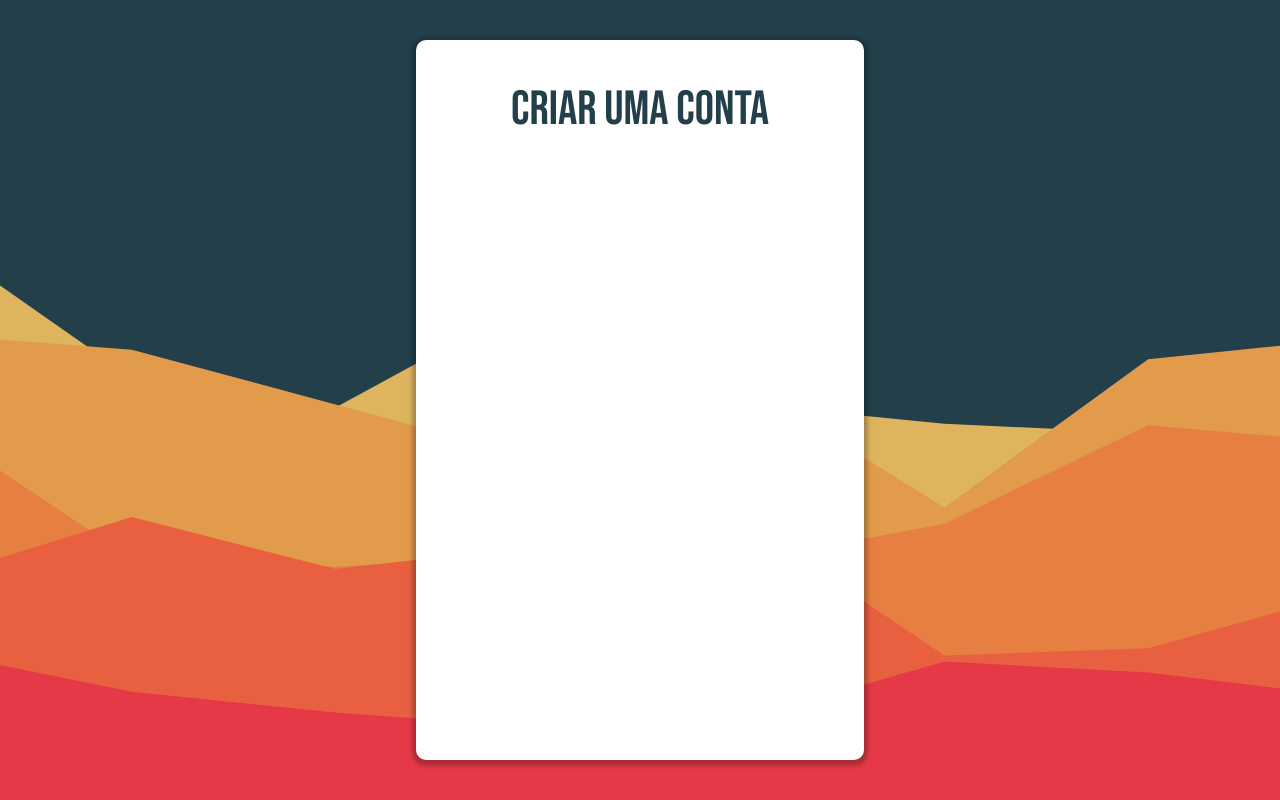
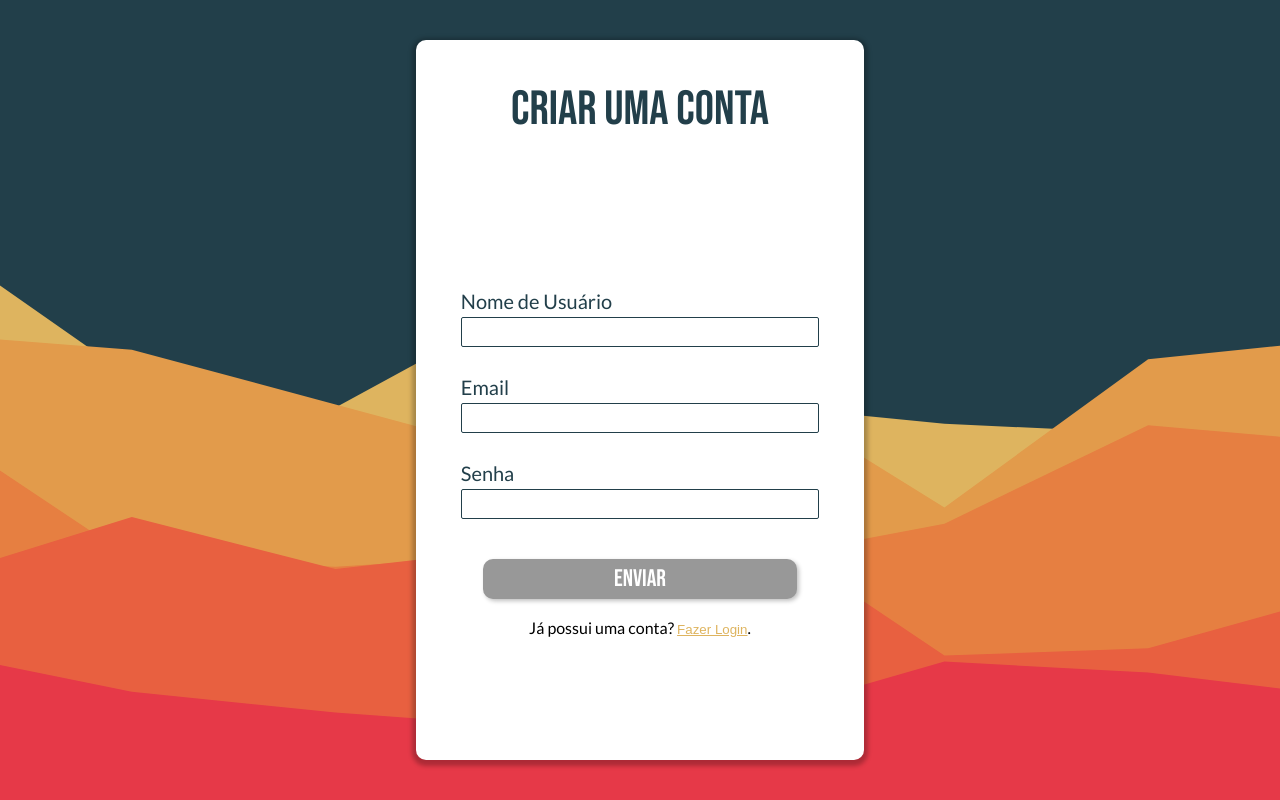
Before and after one commit to trabalho-pw/online-casino, a Vue app: page / in a window 1280 px wide. Built offline with nearby package versions, Linux system fonts and the light colour scheme.

Commit message:
criado os componentes GenericButton e FormInput

```diff
--- /dev/null
+++ b/src/components/FormInput.vue
@@ -0,0 +1,71 @@
+<script>
+export default {
+  name: 'FormInput',
+  props: {
+    label: {
+      type: String,
+      default: '',
+    },
+    placeholder: {
+      type: String,
+      default: '',
+    },
+    type: {
+      type: String,
+      required: true,
+    },
+    id: {
+      type: String,
+      required: true,
+    },
+  },
+  emits: ['input'],
+}
+</script>
+
+<template>
+  <div class="form-input">
+    <label :for="id"> {{ label }}</label>
+    <input
+      :type="type"
+      :placeholder="placeholder"
+      :id="id"
+      :name="id"
+      @input="$emit('input', $event.target.value)"
+    />
+    <p class="error-msg"></p>
+  </div>
+</template>
+
+<style scoped>
+.form-input {
+  display: flex;
+  flex-direction: column;
+  width: 80%;
+  font-family: 'Lato', sans-serif;
+  color: #223f4a;
+}
+
+.form-input label {
+  font-size: 1.25em;
+  font-weight: 500;
+}
+
+.form-input input {
+  width: 100%;
+  height: 2.25em;
+  border-radius: 2px;
+  border: solid 1px #223f4a;
+  padding-inline: 8px;
+}
+
+.form-input .error-msg {
+  color: #e63948;
+  width: 100%;
+  display: flex;
+  justify-content: center;
+  align-items: center;
+  text-align: center;
+  height: 1.5em;
+}
+</style>
--- /dev/null
+++ b/src/components/GenericButton.vue
@@ -0,0 +1,68 @@
+<script>
+export default {
+    name: "GenericButton",
+  props: {
+    text: {
+      type: String,
+      default: 'Enviar',
+    },
+    isValid: {
+      type: Boolean,
+      default: true,
+    },
+    type: {
+      type: String,
+      default: 'submit',
+    },
+  },
+}
+</script>
+
+<template>
+  <div class="generic-button">
+    <button :disabled="!isValid" :type="type">
+      {{ text }}
+    </button>
+  </div>
+</template>
+
+<style scoped>
+.generic-button {
+  height: 2.5em;
+  min-width: 70%;
+  display: flex;
+  justify-content: center;
+  align-items: center;
+}
+
+.generic-button button {
+  height: 100%;
+  width: 100%;
+  color: white;
+  background-color: #e63948;
+  font-size: 1.5rem;
+  font-weight: 500;
+  font-family: "Bebas Neue", sans-serif;
+  border: none;
+  border-radius: 10px;
+  transition: 0.2s ease;
+  box-shadow: 2px 2px 4px rgba(0, 0, 0, 0.25);
+  cursor: pointer;
+}
+
+.generic-button button:hover {
+  scale: 1.03;
+  cursor: pointer;
+}
+
+.generic-button button:active {
+  scale: 1;
+}
+
+.generic-button button:disabled {
+  background: #989898;
+  transition: none;
+  scale: 1;
+  cursor: default;
+}
+</style>
--- a/src/views/RegisterView.vue
+++ b/src/views/RegisterView.vue
@@ -1,17 +1,61 @@
 <script>
 import GenericContainer from '../components/GenericContainer.vue'
+import FormInput from '../components/FormInput.vue'
+import GenericButton from '../components/GenericButton.vue'
+import router from '@/router';
 
-  export default{
-      name: "RegisterView",
+export default {
+  name: 'RegisterView',
   components: {
     GenericContainer,
+    FormInput,
+    GenericButton,
   },
-  };
+  data() {
+    return {
+      newUser: { name: '', email: '', password: '' },
+    }
+  },
+  computed: {
+    isFormValid() {
+      return this.newUser.name != '' && this.newUser.email != '' && this.newUser.password != ''
+    },
+  },
+  methods: {
+    goToLogin() {
+      router.push('/')
+    }
+  }
+}
 </script>
 
 <template>
   <main>
     <GenericContainer title="Criar uma Conta">
+      <form class="register-form">
+        <div class="inputs">
+          <FormInput
+            type="text"
+            id="name"
+            label="Nome de Usuário"
+            @input="(value) => (newUser.name = value)"
+          />
+          <FormInput
+            type="email"
+            id="email"
+            label="Email"
+            @input="(value) => (newUser.email = value)"
+          />
+          <FormInput
+            type="password"
+            id="password"
+            label="Senha"
+            @input="(value) => (newUser.password = value)"
+          />
+        </div>
+        <GenericButton @click="console.log(newUser)" type="button" :isValid="isFormValid" />
+        <p class="login-msg">Já possui uma conta? <button @click="goToLogin" type="button">Fazer Login</button>.</p>
+      </form>
     </GenericContainer>
   </main>
 </template>
@@ -27,4 +71,39 @@
   align-items: center;
   justify-content: center;
 }
+
+.register-form {
+  display: flex;
+  align-items: center;
+  justify-content: center;
+  flex-direction: column;
+  height: 100%;
+  width: 100%;
+  gap: 1em;
+}
+
+.inputs {
+  display: flex;
+  align-items: center;
+  justify-content: center;
+  flex-direction: column;
+  width: 100%;
+}
+
+.login-msg {
+  font-family: 'Lato', sans-serif;
+}
+
+.login-msg button {
+  border: none;
+  background-color: transparent;
+  cursor: pointer;
+  color: #deb45f;
+  text-decoration: underline;
+  transition: all ease 0.15s;
+}
+
+.login-msg button:hover {
+  color: #e63948;
+}
 </style>
```
Lines whose indentation alone changed are shown as unchanged.
